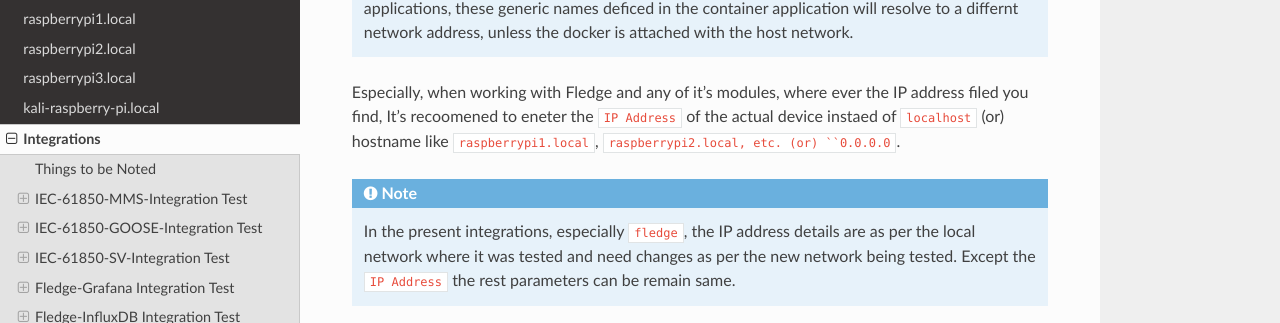
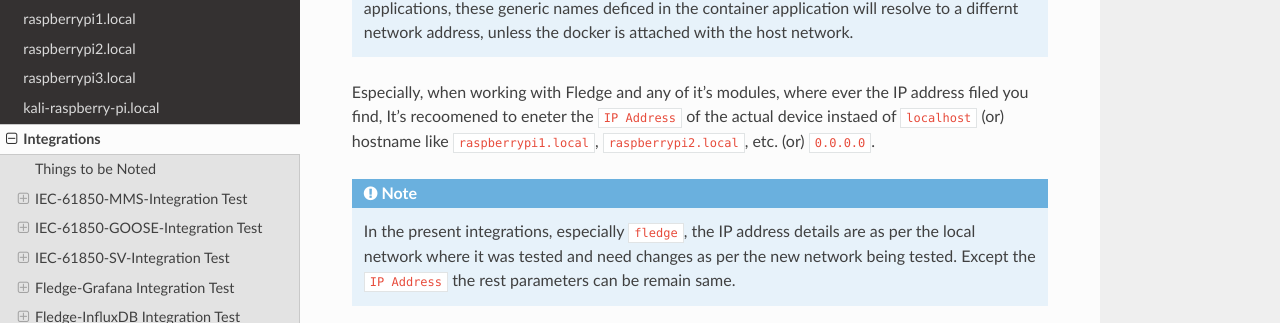
Before and after one commit to suresh-iitr/setup, a Sphinx documentation site: the page built from docs/source/integrations.rst, in a window 1280 px wide and 900 px high, scrolled down 400 px. Shown: the part 126-449 px from the top of the window. Built offline with Sphinx 7.4.7 and the Read the Docs theme 2.0.0, drawn with Linux system fonts in a browser that asks for light colours.

```diff
--- a/docs/source/integrations.rst
+++ b/docs/source/integrations.rst
@@ -14,7 +14,7 @@ Things to be Noted
 
   The default IP address is taken as either ``localhost`` (or) hostname like ``raspberrypi1.local``, ``raspberrypi2.local``, etc. However when we are integrating container instance to the host applications, these generic names deficed in the container application will resolve to a differnt network address, unless the docker is attached with the host network.
 
-Especially, when working with Fledge and any of it's modules, where ever the IP address filed you find, It's recoomened to eneter the ``IP Address`` of the actual device instaed of ``localhost`` (or) hostname like ``raspberrypi1.local``, ``raspberrypi2.local, etc. (or) ``0.0.0.0``.
+Especially, when working with Fledge and any of it's modules, where ever the IP address filed you find, It's recoomened to eneter the ``IP Address`` of the actual device instaed of ``localhost`` (or) hostname like ``raspberrypi1.local``, ``raspberrypi2.local``, etc. (or) ``0.0.0.0``.
 
 .. note::
 
```
